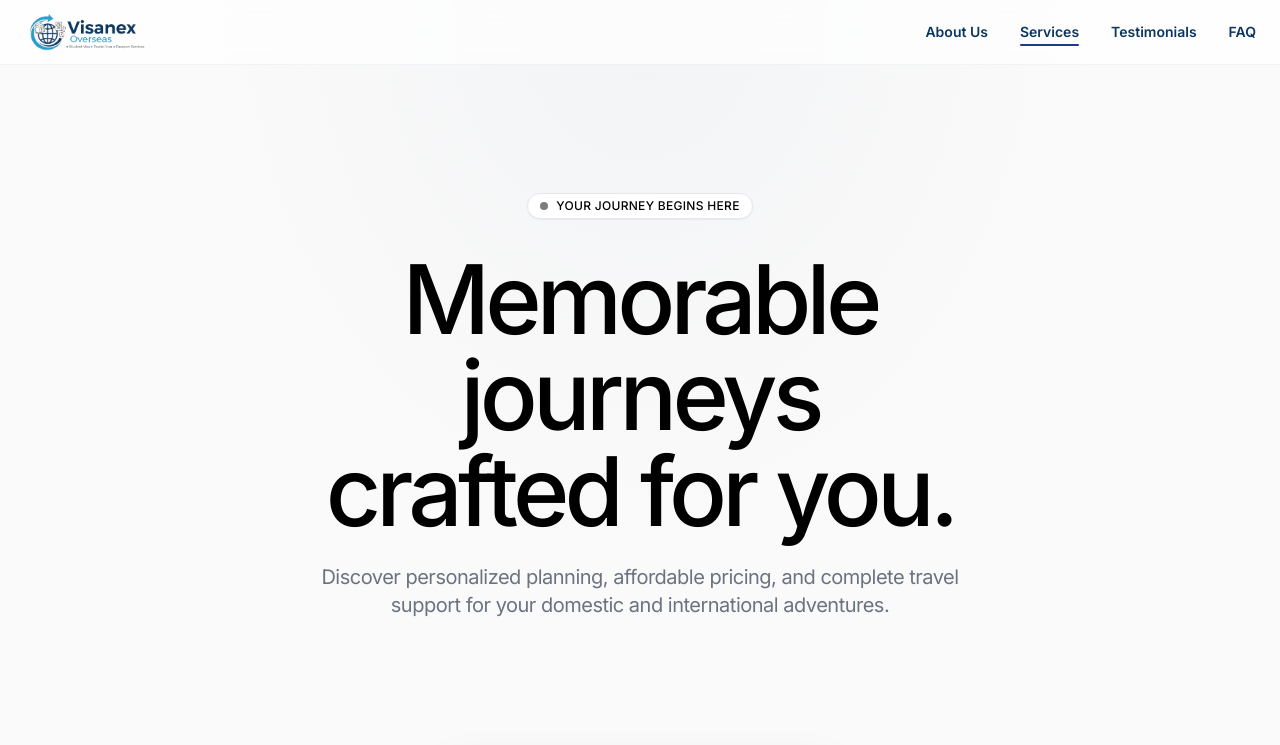
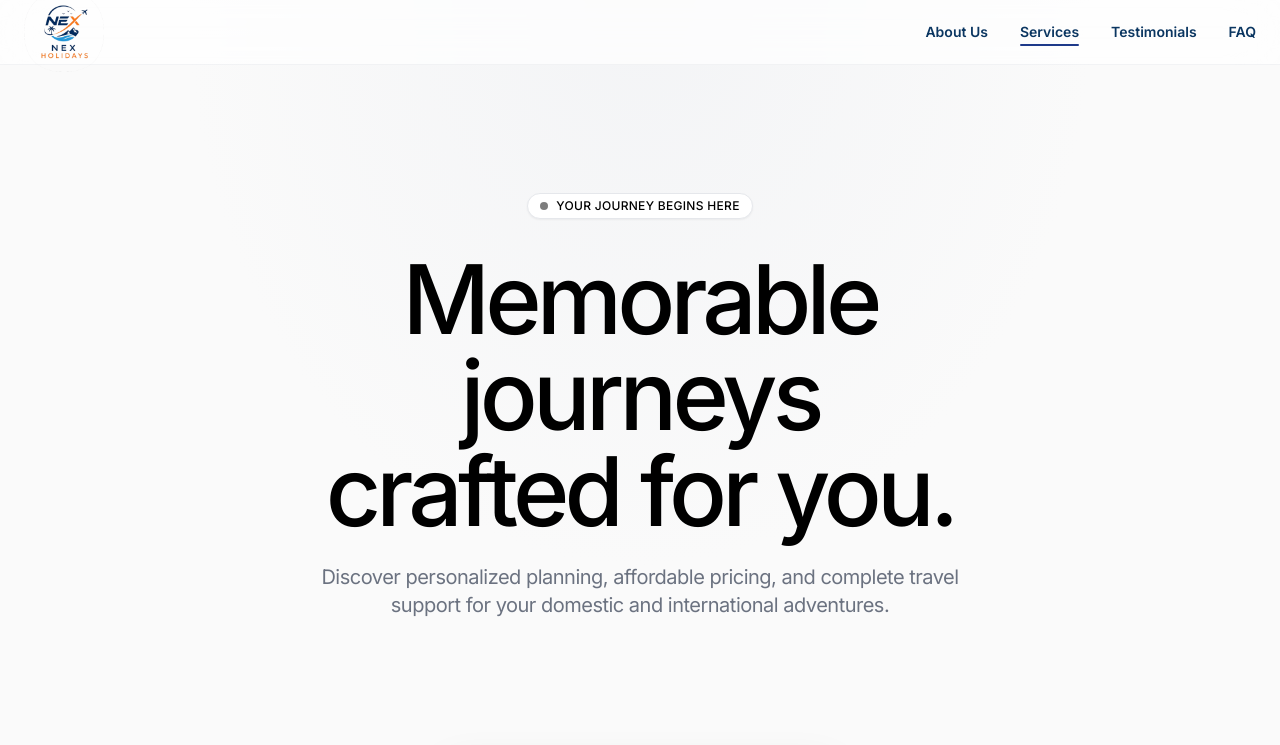
Before and after one commit to sehzad23/Visa_Nex, a React (Vite) app: page / in a window 1280 px wide. Shown: the top 745 px of the page. Built offline with nearby package versions, Linux system fonts and the light colour scheme.

Commit message:
Refactor code structure for improved readability and maintainability

```diff
--- a/index.html
+++ b/index.html
@@ -40,7 +40,7 @@
     <meta property="og:site_name" content="Visanex" />
 
     <!-- Favicon -->
-    <link rel="icon" type="image/png" href="/favicon-modified.png" />
+    <link rel="icon" type="image/png" href="/public/fav-icon.png" />
 
     <!-- Fonts -->
     <link
--- a/src/components/layout/Footer.jsx
+++ b/src/components/layout/Footer.jsx
@@ -12,7 +12,7 @@ const Footer = () => {
                   style={{ strokeWidth: "1.5" }}
                 ></iconify-icon>
                 <span className="font-medium text-base tracking-tighter text-black uppercase">
-                  VISANEX
+                  NEX HOLIDAYS
                 </span>
               </a>
               <p className="text-gray-500 font-normal text-sm leading-relaxed mb-6 max-w-xs">
--- a/src/components/layout/Navbar.jsx
+++ b/src/components/layout/Navbar.jsx
@@ -1,5 +1,5 @@
 import { useEffect, useState } from "react";
-import logo from "../../assets/images/logo.png"
+import logo from "../../assets/images/updated_logo.png";
 
 const Navbar = () => {
   const [isScrolled, setIsScrolled] = useState(false);
@@ -56,7 +56,7 @@ const Navbar = () => {
         <a href="#hero" className="flex items-center gap-2 group">
 
           <span className="font-semibold text-base tracking-tighter text-black uppercase">
-             <img src={logo} className="w-32 h-32 object-contain" alt="Logo" />
+             <img src={logo} className="w-20 h-20 object-contain" alt="Logo" />
           </span>
         </a>
 
@@ -67,7 +67,7 @@ const Navbar = () => {
               href={`#${link.id}`}
               className={`nav-elem relative text-sm transition-all font-semibold text-blue-900 duration-300 ${
                 activeSection === link.id
-                  ? "text-[#0b3661] font-semibold"
+                  ? "text-[#fc7426] font-semibold"
                   : "text-gray-500 hover:text-black"
               }`}
             >
```
Also changed, not shown: public/fav-icon.png (added), src/assets/images/updated_logo.png (added).
